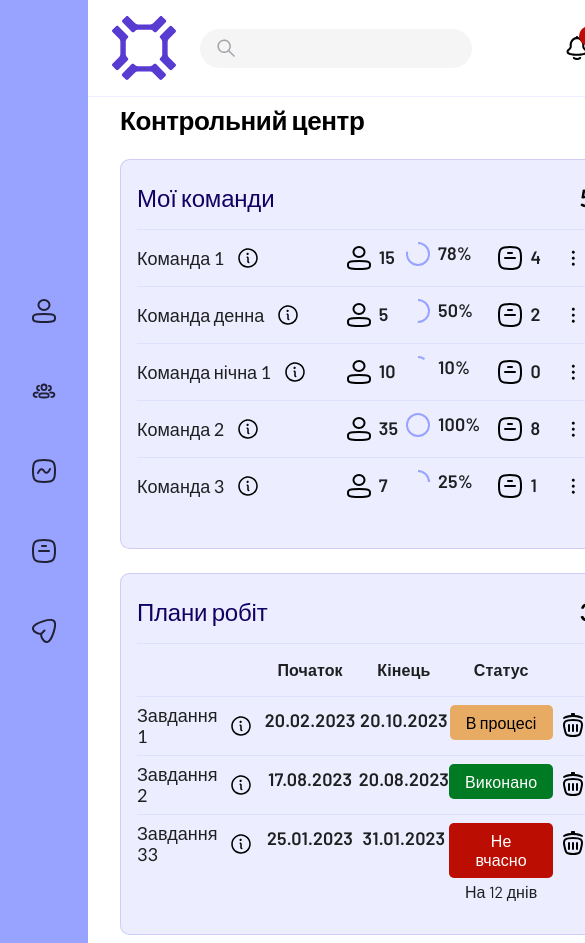
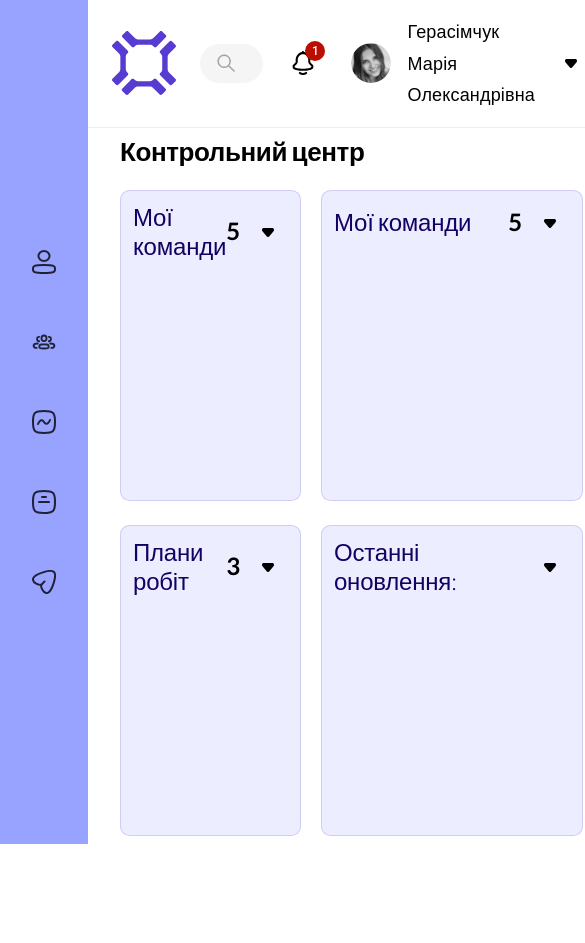
Before and after one commit to Gnomepman/test_task, a React (Vite) app: page / in a window 390 px wide. Shown: the top 943 px of the page, 585 px wide, since content can reach past the window. After the commit the page ends 844 px from the top, so only its background shows below. Built offline with nearby package versions, Linux system fonts and the light colour scheme.

Commit message:
feat: add collapse for blocks on small devices

```diff
--- a/src/pages/dashboard/components/Plans/Plans.tsx
+++ b/src/pages/dashboard/components/Plans/Plans.tsx
@@ -1,31 +1,30 @@
 import Button from '@/components/Button';
+import { mapButtonVariants } from '@/components/Button/Button';
 import TableCell from '@/components/TableCell';
 import TableRow from '@/components/TableRow';
+import ArrowDownIcon from '@/components/icons/ArrowDownIcon';
 import DeleteIcon from '@/components/icons/DeleteIcon';
 import InfoIcon from '@/components/icons/InfoIcon';
-import { Task, TaskStatus } from '@/types';
+import { Task } from '@/types';
 import { formatDate } from '@/utils';
 import {
   Box,
+  Collapse,
   IconButton,
   Table,
   TableBody,
   TableContainer,
   TableHead,
   Typography,
+  useMediaQuery,
   useTheme,
 } from '@mui/material';
+import { useState } from 'react';
 import { makeStyles } from 'tss-react/mui';
 
 interface PlansProps {
   tasks: Task[];
 }
-
-const mapPlanStatus = {
-  [TaskStatus.InProgress]: { variant: 'warning', message: 'В процесі' },
-  [TaskStatus.Completed]: { variant: 'success', message: 'Виконано' },
-  [TaskStatus.Missed]: { variant: 'error', message: 'Не вчасно' },
-};
 
 const useStyles = makeStyles()((theme) => {
   return {
@@ -40,10 +39,20 @@ const useStyles = makeStyles()((theme) => {
       background: theme.palette.primary.light,
       padding: theme.spacing(3, 2),
       gap: theme.spacing(2),
+      [theme.breakpoints.down('md')]: {
+        height: 'auto',
+        padding: theme.spacing(1.5),
+      },
     },
     plansTitle: {
       display: 'flex',
+      alignItems: 'center',
       justifyContent: 'space-between',
+    },
+    plansTitleRightBlock: {
+      display: 'flex',
+      alignItems: 'center',
+      gap: theme.spacing(1),
     },
     plansTableHeader: {
       borderTop: '1px solid',
@@ -72,8 +81,10 @@ const useStyles = makeStyles()((theme) => {
 
 export default function Plans(props: PlansProps) {
   const theme = useTheme();
+  const { classes } = useStyles();
   const { tasks } = props;
-  const { classes } = useStyles();
+  const [expanded, setExpanded] = useState(false);
+  const isSmallDevice = useMediaQuery(theme.breakpoints.down('md'));
 
   return (
     <Box className={classes.plansWrapper}>
@@ -81,10 +92,18 @@ export default function Plans(props: PlansProps) {
         <Typography variant="h2" color={theme.palette.text.darkPurple}>
           Плани робіт
         </Typography>
+        <Box className={classes.plansTitleRightBlock}>
           <Typography variant="h2">
             <strong>{tasks.length}</strong>
           </Typography>
+          {isSmallDevice && (
+            <IconButton onClick={() => setExpanded((prev) => !prev)}>
+              <ArrowDownIcon />
+            </IconButton>
+          )}
         </Box>
+      </Box>
+      <Collapse in={!isSmallDevice || expanded} unmountOnExit>
         <Box>
           <TableContainer>
             <Table>
@@ -132,9 +151,11 @@ export default function Plans(props: PlansProps) {
                     </TableCell>
                     <TableCell align="center">
                       <Box className={classes.plansTableCellStatus}>
-                      <Button variant={mapPlanStatus[task.status].variant}>
+                        <Button
+                          variant={mapButtonVariants[task.status].variant}
+                        >
                           <Typography variant="h4">
-                          {mapPlanStatus[task.status].message}
+                            {mapButtonVariants[task.status].message}
                           </Typography>
                         </Button>
                         {task.missedDeadlineInDays && (
@@ -155,6 +176,7 @@ export default function Plans(props: PlansProps) {
             </Table>
           </TableContainer>
         </Box>
+      </Collapse>
     </Box>
   );
 }
--- a/src/pages/dashboard/components/Teams/Teams.tsx
+++ b/src/pages/dashboard/components/Teams/Teams.tsx
@@ -1,6 +1,7 @@
 import Divider from '@/components/Divider';
 import TableCell from '@/components/TableCell';
 import TableRow from '@/components/TableRow';
+import ArrowDownIcon from '@/components/icons/ArrowDownIcon';
 import ColleaguesIcon from '@/components/icons/ColleaguesIcon';
 import DocumentIcon from '@/components/icons/DocumentIcon';
 import DotsIcon from '@/components/icons/DotsIcon';
@@ -9,13 +10,16 @@ import { Team } from '@/types';
 import {
   Box,
   CircularProgress,
+  Collapse,
   IconButton,
   Table,
   TableBody,
   TableContainer,
   Typography,
+  useMediaQuery,
   useTheme,
 } from '@mui/material';
+import { useState } from 'react';
 import { makeStyles } from 'tss-react/mui';
 
 interface TeamsProps {
@@ -35,10 +39,20 @@ const useStyles = makeStyles()((theme) => {
       background: theme.palette.primary.light,
       padding: theme.spacing(3, 2),
       gap: theme.spacing(2),
+      [theme.breakpoints.down('md')]: {
+        height: 'auto',
+        padding: theme.spacing(1.5),
+      },
     },
     teamsTitle: {
       display: 'flex',
+      alignItems: 'center',
       justifyContent: 'space-between',
+    },
+    teamsTitleRightBlock: {
+      display: 'flex',
+      alignItems: 'center',
+      gap: theme.spacing(1),
     },
     teamsTableCellName: {
       display: 'flex',
@@ -63,8 +77,10 @@ const useStyles = makeStyles()((theme) => {
 
 export default function Teams(props: TeamsProps) {
   const theme = useTheme();
+  const { classes } = useStyles();
   const { teams } = props;
-  const { classes } = useStyles();
+  const [expanded, setExpanded] = useState(false);
+  const isSmallDevice = useMediaQuery(theme.breakpoints.down('md'));
 
   return (
     <Box className={classes.teamsWrapper}>
@@ -72,12 +88,20 @@ export default function Teams(props: TeamsProps) {
         <Typography variant="h2" color={theme.palette.text.darkPurple}>
           Мої команди
         </Typography>
+        <Box className={classes.teamsTitleRightBlock}>
           <Typography variant="h2">
             <strong>{teams.length}</strong>
           </Typography>
+          {isSmallDevice && (
+            <IconButton onClick={() => setExpanded((prev) => !prev)}>
+              <ArrowDownIcon />
+            </IconButton>
+          )}
         </Box>
+      </Box>
+      <Collapse in={!isSmallDevice || expanded} unmountOnExit>
         <Box>
-        {!!teams.length && <Divider />}
+          <Divider />
           <TableContainer>
             <Table>
               <TableBody>
@@ -109,9 +133,11 @@ export default function Teams(props: TeamsProps) {
                             value={team.status}
                             color="primary"
                             size={24}
+                            thickness={5}
+                            sx={{ strokeLinecap: 'round' }}
                           />
                           <Typography variant="subtitle1">
-                          <strong>{team.status}%</strong>
+                            <strong>{`${team.status}%`}</strong>
                           </Typography>
                         </Box>
                       </TableCell>
@@ -135,7 +161,9 @@ export default function Teams(props: TeamsProps) {
               </TableBody>
             </Table>
           </TableContainer>
+          <Divider />
         </Box>
+      </Collapse>
     </Box>
   );
 }
--- a/src/pages/dashboard/components/Updates/Updates.tsx
+++ b/src/pages/dashboard/components/Updates/Updates.tsx
@@ -1,7 +1,17 @@
 import Divider from '@/components/Divider';
+import ArrowDownIcon from '@/components/icons/ArrowDownIcon';
 import { Message } from '@/types';
 import { formatDate } from '@/utils';
-import { Avatar, Box, Typography, useTheme } from '@mui/material';
+import {
+  Avatar,
+  Box,
+  Collapse,
+  IconButton,
+  Typography,
+  useMediaQuery,
+  useTheme,
+} from '@mui/material';
+import { useState } from 'react';
 import { makeStyles } from 'tss-react/mui';
 
 interface UpdatesProps {
@@ -20,9 +30,23 @@ const useStyles = makeStyles()((theme) => {
       borderColor: `${theme.palette.common.purple}30`,
       background: theme.palette.primary.light,
       padding: theme.spacing(3, 2),
-      gap: theme.spacing(2),
+      [theme.breakpoints.down('md')]: {
+        height: 'auto',
+        padding: theme.spacing(1.5),
+      },
+    },
+    updatesTitle: {
+      display: 'flex',
+      alignItems: 'center',
+      justifyContent: 'space-between',
     },
     updatesListElementCompose: {
+      display: 'flex',
+      flexDirection: 'column',
+      marginTop: theme.spacing(2),
+      gap: theme.spacing(1),
+    },
+    updatesListElement: {
       display: 'grid',
       gridTemplateColumns: 'auto 1fr auto',
       columnGap: theme.spacing(1),
@@ -39,16 +63,27 @@ export default function Updates(props: UpdatesProps) {
   const theme = useTheme();
   const { classes } = useStyles();
   const { messages } = props;
+  const [expanded, setExpanded] = useState(false);
+  const isSmallDevice = useMediaQuery(theme.breakpoints.down('md'));
 
   return (
     <Box className={classes.updatesWrapper}>
+      <Box className={classes.updatesTitle}>
         <Typography variant="h2" color={theme.palette.text.darkPurple}>
           Останні оновлення:
         </Typography>
+        {isSmallDevice && (
+          <IconButton onClick={() => setExpanded((prev) => !prev)}>
+            <ArrowDownIcon />
+          </IconButton>
+        )}
+      </Box>
+      <Collapse in={!isSmallDevice || expanded}>
+        <Box className={classes.updatesListElementCompose}>
           <Divider />
           {messages &&
             messages.map((message) => (
-          <Box key={message.id} className={classes.updatesListElementCompose}>
+              <Box key={message.id} className={classes.updatesListElement}>
                 <Avatar src={message.author.avatar} />
                 <Box className={classes.updatesListElementCell}>
                   <Typography variant="h3">
@@ -60,5 +95,7 @@ export default function Updates(props: UpdatesProps) {
               </Box>
             ))}
         </Box>
+      </Collapse>
+    </Box>
   );
 }
```
Also changed, not shown: src/pages/dashboard/components/Calendar/Calendar.tsx (+29 -1 lines). Lines whose indentation alone changed are shown as unchanged.
